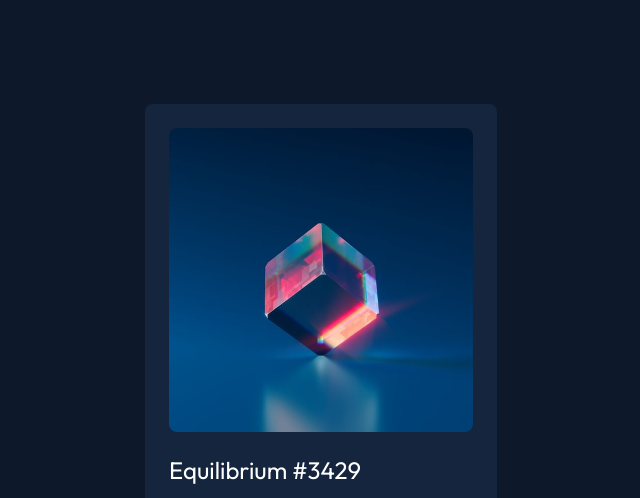
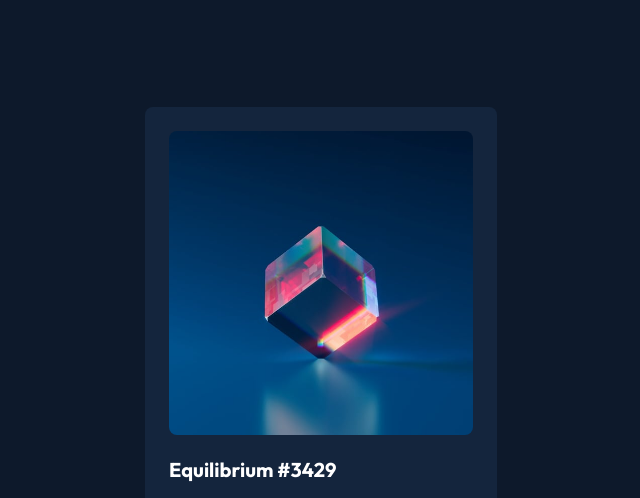
Before and after one commit to YuliaLantzberg/nft-preview-card_fm, a plain HTML site: page index.html in a window 1280 px wide. Shown: the top 498 px of the page, without its empty margins (319-959 px from the left). Drawn offline with Linux system fonts and the light colour scheme.

Commit message:
fix html error - replace picture with div

```diff
--- a/index.html
+++ b/index.html
@@ -23,7 +23,7 @@
 	<body class="grid-center">
 		<main>
 			<article class="card">
-				<picture class="card__hero">
+				<div class="card__hero">
 					<img
 						src="images/image-equilibrium.jpg"
 						alt="cube balancing on one corner pick"
@@ -31,9 +31,9 @@
 					<div class="hero-overlay grid-center">
 						<img class="icon-eye" src="images/icon-view.svg" alt="" />
 					</div>
-				</picture>
+				</div>
 				<section class="card__content">
-					<h1 class="card__title">Equilibrium #3429</h1>
+					<h2 class="card__title">Equilibrium #3429</h2>
 					<p class="card__description">
 						Our Equilibrium collection promotes balance and calm.
 					</p>
--- a/style.css
+++ b/style.css
@@ -126,8 +126,8 @@ body {
 
 .card__title {
 	color: white;
-	font-weight: var(--fw-regular);
-	font-size: 1.5rem;
+	/* font-weight: var(--fw-regular); */
+	font-size: 1.25rem;
 	cursor: pointer;
 	transition: color 0.3s;
 }
```
